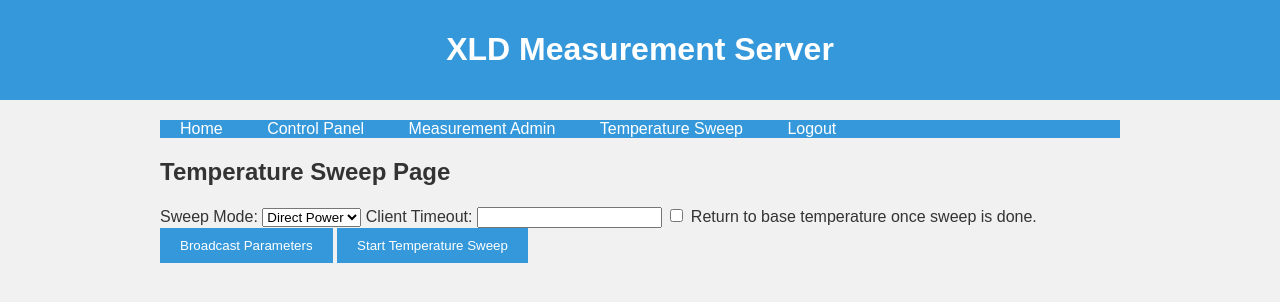
After one commit to TheBlueCookie/PICO_XLD_Server, a Flask app: template src/server/templates/temperature_sweep.html in a window 1280 px wide. The commit adds this page. Shown: the top 302 px of the page. Run offline with Flask 3, Linux system fonts and the light colour scheme; the template is opened without the code that fills it, so the values that code supplies are empty; parts of the project's set-up code (start-up, migrations or seed data) failed here and were passed over.

Commit message:
started implementing GUI temperature sweep

```diff
--- a/src/server/templates/base.html
+++ b/src/server/templates/base.html
@@ -13,6 +13,7 @@
         <a href="/">Home</a>
         <a href="/control">Control Panel</a>
         <a href="/meas/status">Measurement Admin</a>
+        <a href="/temperature-sweep">Temperature Sweep</a>
         <a href="/logout">Logout</a>
     </div>
     {% with messages = get_flashed_messages() %}
--- /dev/null
+++ b/src/server/templates/temperature_sweep.html
@@ -0,0 +1,103 @@
+{% extends "base.html" %}
+
+{% block content %}
+<div class="temperature-sweep">
+    <h2>Temperature Sweep Page</h2>
+    <label for="sweep-mode">Sweep Mode:</label>
+    <select id="sweep-mode" name="sweep-mode">
+        <option value="direct-power">Direct Power</option>
+        <option value="pid">PID</option>
+    </select>
+
+    <div id="direct-power-settings" style="display: none;">
+        <h3>Direct Power Settings</h3>
+        <label for="interpolation">Interpolation:</label>
+        <select id="interpolation" name="interpolation">
+            <option value="linear">Linear</option>
+            <option value="quadratic">Quadratic</option>
+            <option value="manual">Manual</option>
+        </select>
+        <div id="linear-quadratic-settings" style="display: none;">
+            <label for="min-power">Minimum Power:</label>
+            <input type="text" id="min-power" name="min-power">
+            <label for="max-power">Maximum Power:</label>
+            <input type="text" id="max-power" name="max-power">
+            <label for="power-steps">Power Steps:</label>
+            <input type="text" id="power-steps" name="power-steps">
+        </div>
+        <div id="manual-settings" style="display: none;">
+            <label for="manual-input">Manual Input:</label>
+            <textarea id="manual-input" name="manual-input"></textarea>
+        </div>
+        <label for="thermalization-time">Thermalization Time:</label>
+        <input type="text" id="thermalization-time" name="thermalization-time">
+    </div>
+
+    <div id="pid-settings" style="display: none;">
+        <h3>PID Settings</h3>
+        <label for="p-value">P:</label>
+        <input type="text" id="p-value" name="p-value">
+        <label for="i-value">I:</label>
+        <input type="text" id="i-value" name="i-value">
+        <label for="d-value">D:</label>
+        <input type="text" id="d-value" name="d-value">
+        <label for="temperature-points">Temperature Points:</label>
+        <select id="temperature-points" name="temperature-points">
+            <option value="linear">Linear</option>
+            <option value="manual">Manual</option>
+        </select>
+        <div id="linear-temperature-settings" style="display: none;">
+            <label for="min-temperature">Minimum Temperature:</label>
+            <input type="text" id="min-temperature" name="min-temperature">
+            <label for="max-temperature">Maximum Temperature:</label>
+            <input type="text" id="max-temperature" name="max-temperature">
+            <label for="temperature-steps">Temperature Steps:</label>
+            <input type="text" id="temperature-steps" name="temperature-steps">
+        </div>
+        <div id="manual-temperature-settings" style="display: none;">
+            <label for="manual-temperature-input">Manual Input:</label>
+            <textarea id="manual-temperature-input" name="manual-temperature-input"></textarea>
+        </div>
+    </div>
+
+    <label for="client-timeout">Client Timeout:</label>
+    <input type="text" id="client-timeout" name="client-timeout">
+    <input type="checkbox" id="return-to-base" name="return-to-base">
+    <label for="return-to-base">Return to base temperature once sweep is done.</label>
+    <button class="button" id="broadcast-parameters">Broadcast Parameters</button>
+    <button class="button" id="start-sweep">Start Temperature Sweep</button>
+</div>
+
+<script>
+document.getElementById("sweep-mode").addEventListener("change", function () {
+    var selectedValue = this.value;
+
+    // Hide all settings sections
+    document.getElementById("direct-power-settings").style.display = "none";
+    document.getElementById("linear-quadratic-settings").style.display = "none";
+    document.getElementById("manual-settings").style.display = "none";
+    document.getElementById("pid-settings").style.display = "none";
+    document.getElementById("linear-temperature-settings").style.display = "none";
+    document.getElementById("manual-temperature-settings").style.display = "none";
+
+    // Show the selected settings section
+    if (selectedValue === "direct-power") {
+        document.getElementById("direct-power-settings").style.display = "block";
+        var interpolation = document.getElementById("interpolation").value;
+        if (interpolation === "linear" || interpolation === "quadratic") {
+            document.getElementById("linear-quadratic-settings").style.display = "block";
+        } else if (interpolation === "manual") {
+            document.getElementById("manual-settings").style.display = "block";
+        }
+    } else if (selectedValue === "pid") {
+        document.getElementById("pid-settings").style.display = "block";
+        var temperaturePoints = document.getElementById("temperature-points").value;
+        if (temperaturePoints === "linear") {
+            document.getElementById("linear-temperature-settings").style.display = "block";
+        } else if (temperaturePoints === "manual") {
+            document.getElementById("manual-temperature-settings").style.display = "block";
+        }
+    }
+});
+</script>
+{% endblock %}
```
